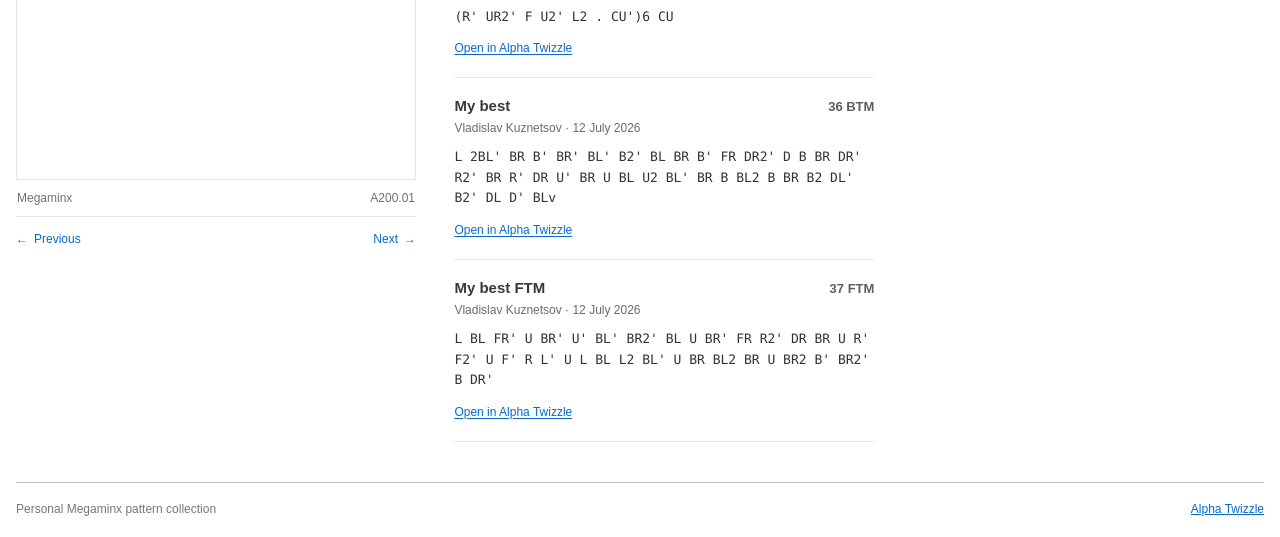
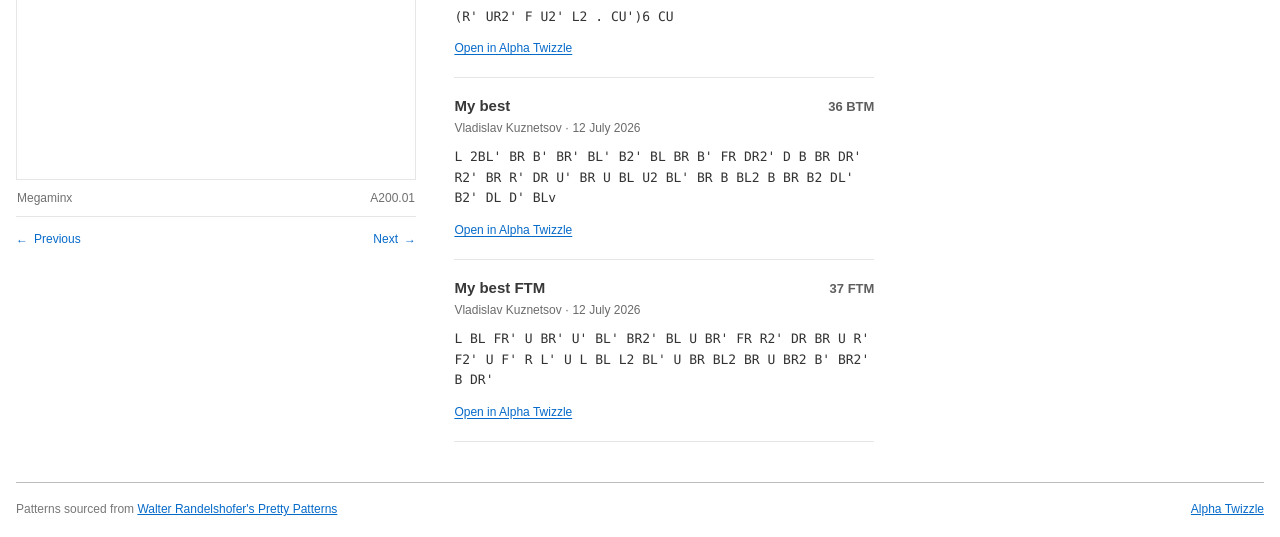
Before and after one commit to AnanasClassic/improved_megaminx_patterns, a website built with Vite: page index.html in a window 1280 px wide. Shown: the part 1055-1592 px from the top of the page. Built offline with nearby package versions, Linux system fonts and the light colour scheme; what cubing would draw is missing.

Commit message:
add reference to https://www.randelshofer.ch/rubik/megaminx/

```diff
--- a/index.html
+++ b/index.html
@@ -108,7 +108,12 @@
     </main>
 
     <footer class="site-footer">
-      <span>Personal Megaminx pattern collection</span>
+      <span>
+        Patterns sourced from
+        <a href="https://www.randelshofer.ch/rubik/megaminx/" target="_blank" rel="noopener noreferrer">
+          Walter Randelshofer's Pretty Patterns
+        </a>
+      </span>
       <a href="https://alpha.twizzle.net/" target="_blank" rel="noopener noreferrer">Alpha Twizzle</a>
     </footer>
 
```
Also changed, not shown: README.md.
